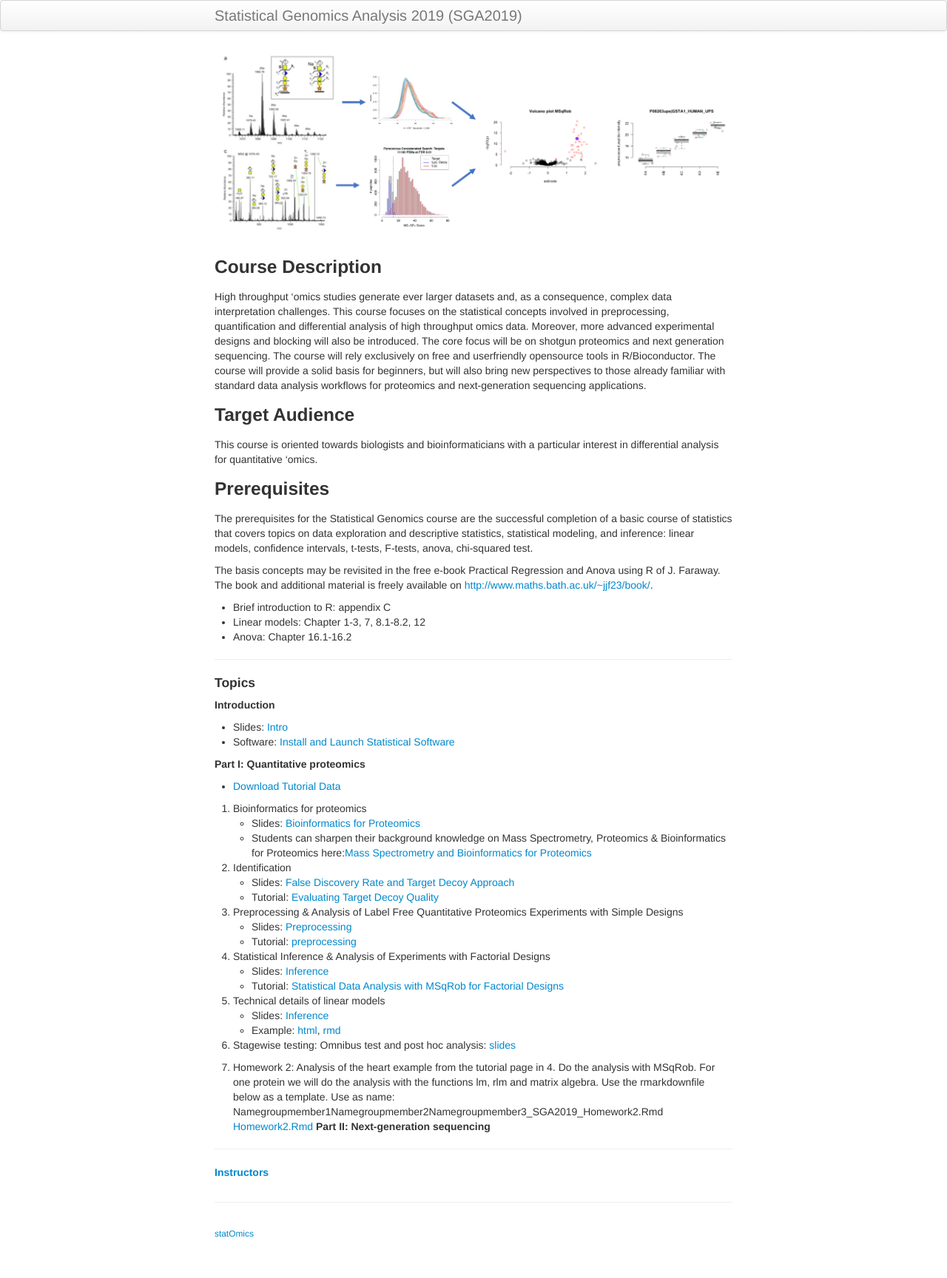
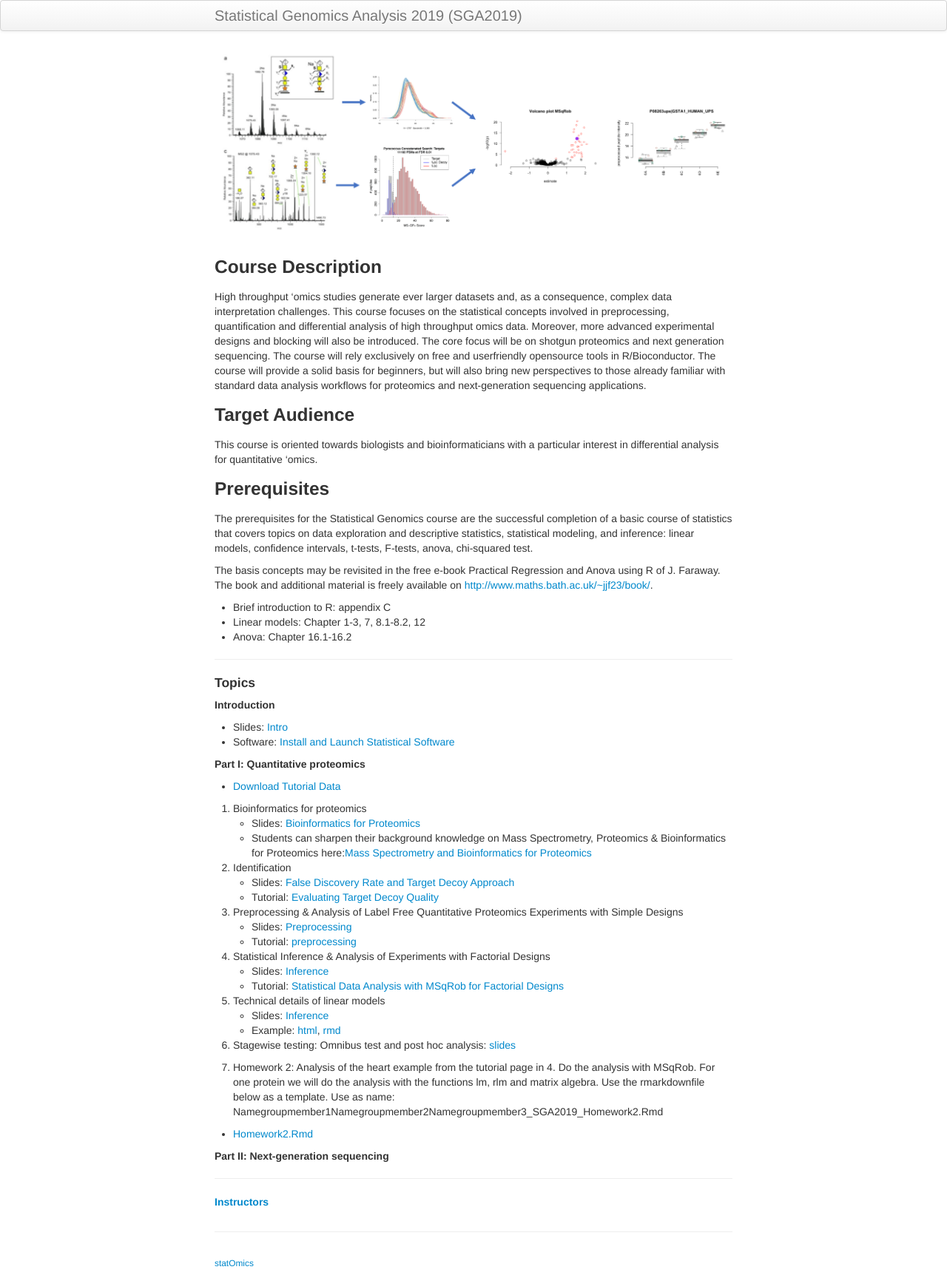
Before and after one commit to statOmics/SGA2019, a Jekyll site: the page built from index.md, in a window 1280 px wide. Shown: the whole page at 74% size. Built offline with Jekyll 4.4.1, drawn with Linux system fonts in a browser that asks for light colours; before the commit the page ends 1688 px from its top, so only the background shows below that.

```diff
--- a/index.md
+++ b/index.md
@@ -59,7 +59,9 @@ The basis concepts may be revisited in the free e-book Practical Regression and
   6. Stagewise testing: Omnibus test and post hoc analysis: [slides](assets/stagewiseTesting.pdf)
 
   7. Homework 2: Analysis of the heart example from the tutorial page in 4. Do the analysis with MSqRob. For one protein we will do the analysis with the functions lm, rlm and matrix algebra. Use the rmarkdownfile below as a template. Use as name: Namegroupmember1Namegroupmember2Namegroupmember3_SGA2019_Homework2.Rmd
-  [Homework2.Rmd](https://raw.githubusercontent.com/statOmics/SGA2019/gh-pages/assets/rmarkdownExamples/Homework2.Rmd)
+
+  - [Homework2.Rmd](https://raw.githubusercontent.com/statOmics/SGA2019/gh-pages/assets/rmarkdownExamples/Homework2.Rmd)
+
 **Part II: Next-generation sequencing**
 
 ---
```
